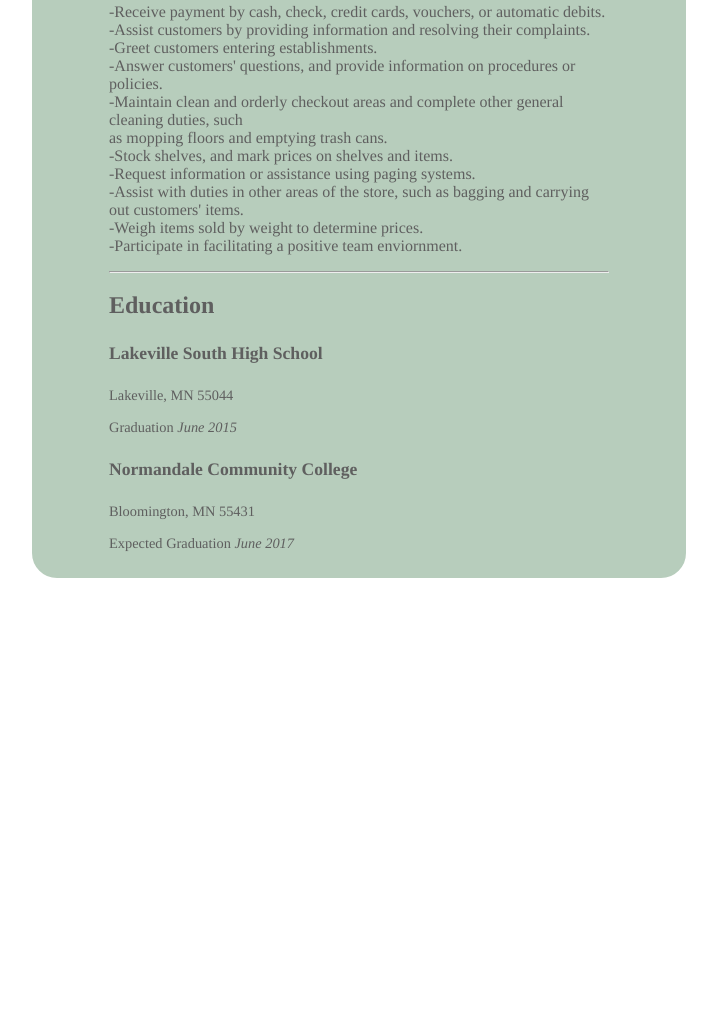
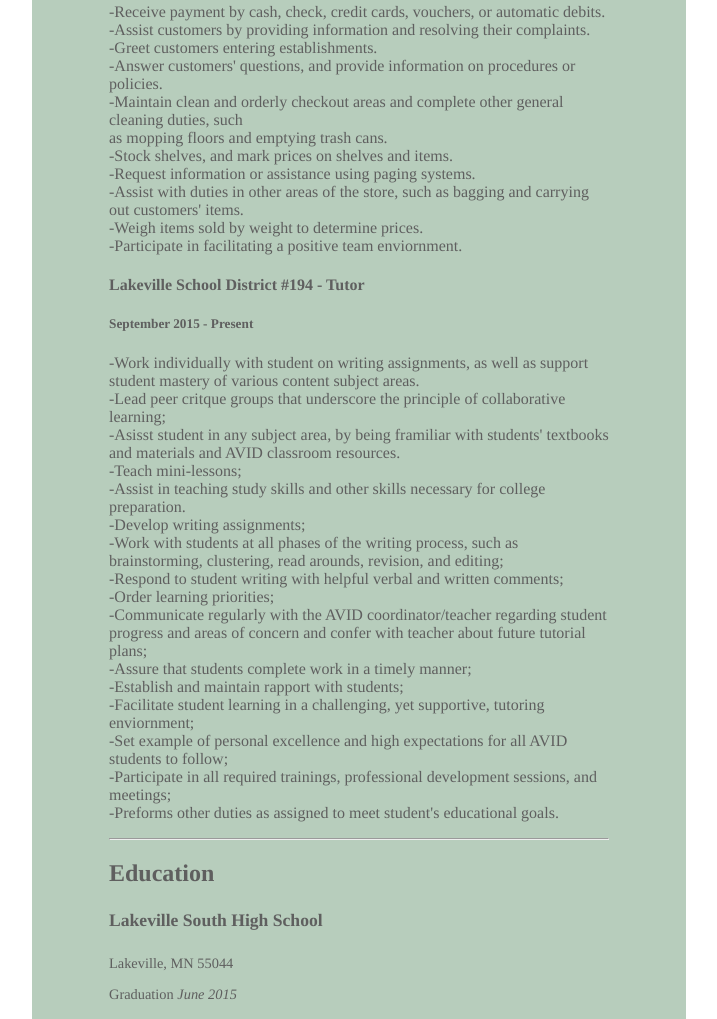
Before and after one commit to tay-ashton17/tay-ashton17.github.io, a plain HTML site: page index.html in a window 1280 px wide. Shown: the part 510-1529 px from the top of the page, without its empty margins (126-843 px from the left). Before the commit the page ends 1096 px from the top, so only its background shows below. Drawn offline with Linux system fonts and the light colour scheme.

Commit message:
Change 3

```diff
--- a/index.html
+++ b/index.html
@@ -17,6 +17,9 @@
 <h5> August 2014 - Present</h5>
 <p>-Receive payment by cash, check, credit cards, vouchers, or automatic debits.<br>-Assist customers by providing information and resolving their
 complaints.<br>-Greet customers entering establishments.<br>-Answer customers' questions, and provide information on procedures or policies.<br>-Maintain clean and orderly checkout areas and complete other general cleaning duties, such<br>   as mopping floors and emptying trash cans.<br>-Stock shelves, and mark prices on shelves and items.<br>-Request information or assistance using paging systems.<br>-Assist with duties in other areas of the store, such as bagging and carrying out customers' items.<br>-Weigh items sold by weight to determine prices.<br>-Participate in facilitating  a positive team enviornment.</p>
+<h4> Lakeville School District #194 - Tutor</h4>
+<h5>September 2015 - Present</h5>
+<p>-Work individually with student on writing assignments, as well as support student mastery of various content subject areas.<br>-Lead peer critque groups that underscore the principle of collaborative learning;<br>-Asisst student in any subject area, by being framiliar with students' textbooks and materials and AVID classroom resources.<br>-Teach mini-lessons;<br>-Assist in teaching study skills and other skills necessary for college preparation.<br>-Develop writing assignments;<br>-Work with students at all phases of the writing process, such as brainstorming, clustering, read arounds, revision, and editing;<br>-Respond to student writing with helpful verbal and written comments;<br>-Order learning priorities;<br>-Communicate regularly with the AVID coordinator/teacher regarding student progress and areas of concern and confer with teacher about future tutorial plans;<br>-Assure that students complete work in a timely manner;<br>-Establish and maintain rapport with students;<br>-Facilitate student learning in a challenging, yet supportive, tutoring enviornment;<br>-Set example of personal excellence and high expectations for all AVID students to follow;<br>-Participate in all required trainings, professional development sessions, and meetings;<br>-Preforms other duties as assigned to meet student's educational goals.</p>
 <hr>
 <h2>Education</h2>
 <h4 style="font-size:110%;"> Lakeville South High School</h4>
```
